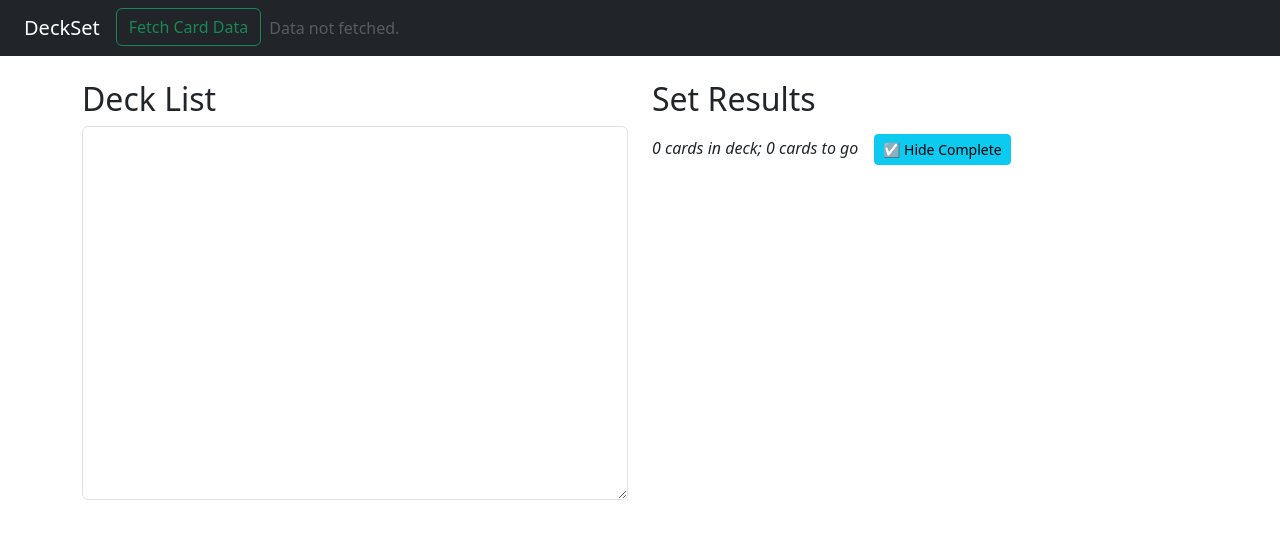
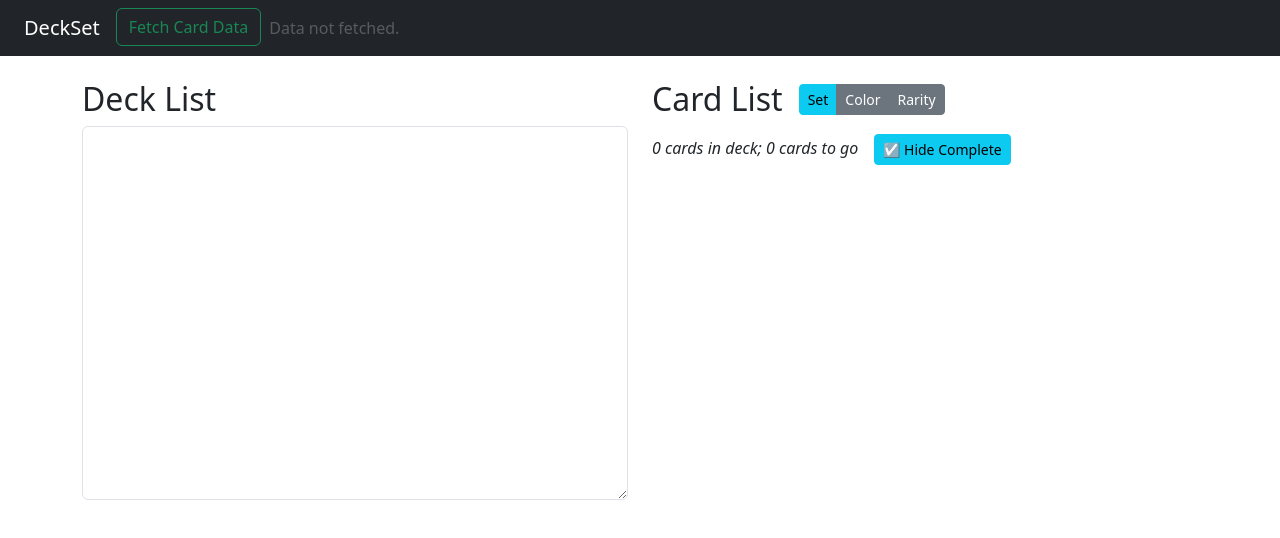
Before and after one commit to seiyria/mtgdeckset, an Angular app: page / in a window 1280 px wide. Shown: the top 538 px of the page. Built offline with nearby package versions, Linux system fonts and the light colour scheme.

Commit message:
support other sorts

```diff
--- a/src/app/app.component.html
+++ b/src/app/app.component.html
@@ -45,7 +45,20 @@
     }
 
     <div class="col">
-      <h2>Set Results</h2>
+      <h2 class="d-flex align-items-center">
+        Card List
+
+        <div class="btn-group ms-3">
+          @for(sortType of ['Set', 'Color', 'Rarity']; track $index) {
+            <button type="button" class="btn btn-sm"
+                    (click)="setSort(sortType)"
+                    [class.btn-secondary]="sort() !== sortType"
+                    [class.btn-info]="sort() === sortType">
+                  {{ sortType }}
+            </button>
+          }
+        </div>
+      </h2>
 
       <div class="row my-3">
         <div class="col">
--- a/src/app/app.component.ts
+++ b/src/app/app.component.ts
@@ -5,6 +5,8 @@ import { RouterOutlet } from '@angular/router';
 
 import { groupBy, sortBy, uniqBy } from 'lodash';
 import { Card, CardDB, DeckCard } from '../db';
+
+type Sort = 'Set' | 'Color' | 'Rarity';
 
 @Component({
   selector: 'app-root',
@@ -28,6 +30,8 @@ export class AppComponent implements OnInit {
 
   deckString = model<string>('');
 
+  sort = model<Sort>('Set');
+
   checkList: Record<string, WritableSignal<boolean>[]> = {};
 
   allCards = computed(() => {
@@ -40,9 +44,16 @@ export class AppComponent implements OnInit {
   })
 
   cardsAndSets = computed(() => {
+    const sort = this.sort();
+
     const cards = this.allCards();
 
-    return groupBy(cards, (c: DeckCard) => c.set);
+    switch(sort) {
+      case 'Color':   return groupBy(uniqBy(cards, c => c.name), c => c.colors.join('') || 'Colorless');
+      case 'Rarity':  return groupBy(uniqBy(cards, c => c.name), c => c.rarity);
+      case 'Set':     return groupBy(cards, (c: DeckCard) => c.set);
+    }
+
   });
 
   orderedSets = computed(() => {
@@ -84,6 +95,7 @@ export class AppComponent implements OnInit {
     this.deckString.set(localStorage.getItem('previous-deck') ?? '');
     this.deckToggle.set(!!(+(localStorage.getItem('show-deck') ?? '1')));
     this.hideComplete.set(!!(+(localStorage.getItem('hide-complete') ?? '1')));
+    this.sort.set(localStorage.getItem('sort') as Sort ?? 'Set');
 
     this.loadingPage.set(false);
   }
@@ -179,6 +191,11 @@ export class AppComponent implements OnInit {
     localStorage.setItem('hide-complete', (+this.hideComplete()).toString());
   }
 
+  setSort(sort: string) {
+    this.sort.set(sort as Sort  );
+    localStorage.setItem('sort', sort);
+  }
+
   saveDeck(deck: string) {
     localStorage.setItem('previous-deck', deck);
   }
```
